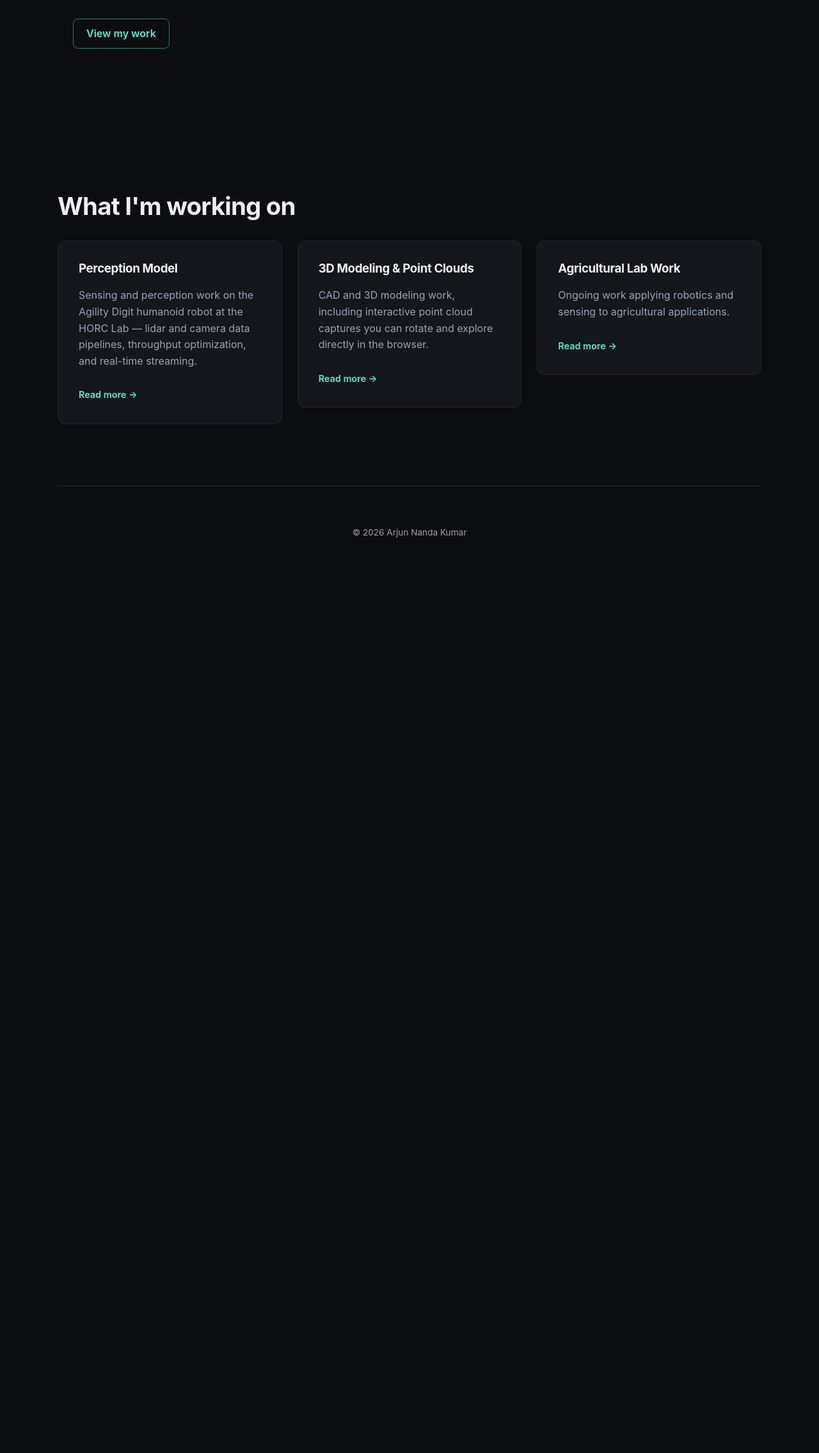
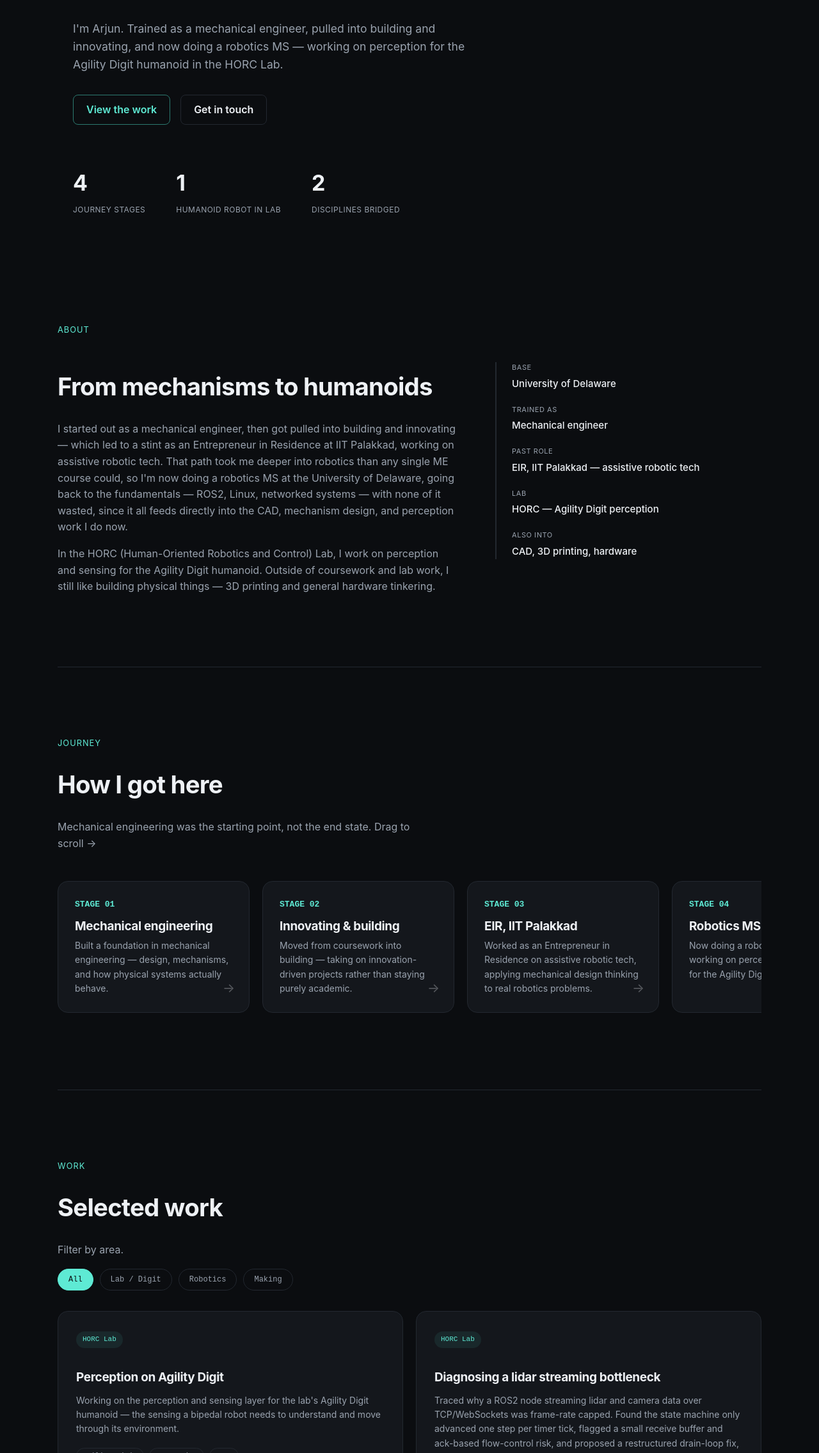
Before and after one commit to ArjunNanda-Kumar/ArjunNanda-Kumar.github.io, an Astro site: page / in a window 1280 px wide. Shown: the part 529-2800 px from the top of the page at 64% size. Before the commit the page ends 1434 px from the top, so only its background shows below. Built offline with nearby package versions, Linux system fonts and the light colour scheme; Astro itself is replaced by a stand-in of ours.

Commit message:
Add real content: about, journey, work grid

```diff
--- /dev/null
+++ b/src/components/Journey.tsx
@@ -0,0 +1,78 @@
+import { motion } from "framer-motion";
+
+const stages = [
+  {
+    num: "STAGE 01",
+    title: "Mechanical engineering",
+    desc: "Built a foundation in mechanical engineering — design, mechanisms, and how physical systems actually behave.",
+  },
+  {
+    num: "STAGE 02",
+    title: "Innovating & building",
+    desc: "Moved from coursework into building — taking on innovation-driven projects rather than staying purely academic.",
+  },
+  {
+    num: "STAGE 03",
+    title: "EIR, IIT Palakkad",
+    desc: "Worked as an Entrepreneur in Residence on assistive robotic tech, applying mechanical design thinking to real robotics problems.",
+  },
+  {
+    num: "STAGE 04",
+    title: "Robotics MS + HORC Lab",
+    desc: "Now doing a robotics MS at UD, working on perception and sensing for the Agility Digit humanoid.",
+  },
+];
+
+export default function Journey() {
+  return (
+    <div className="journey-scroller">
+      {stages.map((s, i) => (
+        <motion.div
+          key={s.num}
+          className="jcard"
+          initial={{ opacity: 0, y: 20 }}
+          whileInView={{ opacity: 1, y: 0 }}
+          viewport={{ once: true, margin: "-60px" }}
+          transition={{ duration: 0.5, delay: i * 0.08 }}
+          whileHover={{ y: -6 }}
+        >
+          <div className="stage-num">{s.num}</div>
+          <h3>{s.title}</h3>
+          <p>{s.desc}</p>
+          <div className="arrow">&rarr;</div>
+        </motion.div>
+      ))}
+
+      <style>{`
+        .journey-scroller {
+          display: flex;
+          gap: 20px;
+          overflow-x: auto;
+          padding: 30px 4px 24px;
+          margin-top: 8px;
+          scroll-snap-type: x proximity;
+        }
+        .journey-scroller::-webkit-scrollbar { height: 5px; }
+        .journey-scroller::-webkit-scrollbar-thumb { background: var(--border); border-radius: 4px; }
+        .jcard {
+          flex: 0 0 300px;
+          scroll-snap-align: start;
+          background: var(--bg-elevated);
+          border: 1px solid var(--border);
+          border-radius: 16px;
+          padding: 26px;
+          position: relative;
+        }
+        .jcard .stage-num {
+          font-family: monospace;
+          font-size: 13px;
+          color: var(--accent);
+          font-weight: 600;
+        }
+        .jcard h3 { font-size: 19px; margin: 12px 0 8px; }
+        .jcard p { font-size: 14px; margin: 0; }
+        .jcard .arrow { position: absolute; right: 22px; bottom: 22px; opacity: 0.3; font-size: 20px; }
+      `}</style>
+    </div>
+  );
+}
--- /dev/null
+++ b/src/components/WorkGrid.tsx
@@ -0,0 +1,142 @@
+import { useState } from "react";
+import { motion, AnimatePresence } from "framer-motion";
+
+const items = [
+  {
+    cat: "lab",
+    tag: "HORC Lab",
+    title: "Perception on Agility Digit",
+    desc: "Working on the perception and sensing layer for the lab's Agility Digit humanoid — the sensing a bipedal robot needs to understand and move through its environment.",
+    meta: ["Agility Digit", "Perception", "ROS2"],
+  },
+  {
+    cat: "lab",
+    tag: "HORC Lab",
+    title: "Diagnosing a lidar streaming bottleneck",
+    desc: "Traced why a ROS2 node streaming lidar and camera data over TCP/WebSockets was frame-rate capped. Found the state machine only advanced one step per timer tick, flagged a small receive buffer and ack-based flow-control risk, and proposed a restructured drain-loop fix, catching two bugs along the way.",
+    meta: ["ROS2", "Networking"],
+  },
+  {
+    cat: "lab",
+    tag: "HORC Lab",
+    title: "Soft robotic hand exoskeleton — summary",
+    desc: "Condensed a full academic report on soft robotic hand exoskeletons for stroke rehabilitation into a two-page brief for the team.",
+    meta: ["Rehab robotics", "Technical writing"],
+  },
+  {
+    cat: "robotics",
+    tag: "Robotics course",
+    title: "IMU data pipeline on a Raspberry Pi",
+    desc: "Full sensor-to-analysis pipeline on an assigned Pi Zero 2W with an IMU, over SSH. Wrote tilt_calculator.py, a ROS2 node processing live IMU data, and collected 6-channel IMU data to CSV, plotted with matplotlib and pandas.",
+    meta: ["ROS2 Jazzy", "Python"],
+  },
+  {
+    cat: "robotics",
+    tag: "Robotics course",
+    title: "ROS2 foundations, from zero",
+    desc: "Started with no terminal or Linux experience and worked through nodes, topics, pub/sub, and DDS hands-on in Ubuntu, then drove Turtlesim live via ros2 topic pub through a Docker + WSL2 setup.",
+    meta: ["ROS2 Humble", "Linux"],
+  },
+  {
+    cat: "making",
+    tag: "Making",
+    title: "3D printing workflow",
+    desc: "Print planning and slicing in Bambu Studio on a dual-GPU laptop. Traced a blank 3D viewport back to the wrong GPU being used and fixed it via Windows graphics settings.",
+    meta: ["Bambu Studio", "Hardware"],
+  },
+];
+
+const filters = [
+  { key: "all", label: "All" },
+  { key: "lab", label: "Lab / Digit" },
+  { key: "robotics", label: "Robotics" },
+  { key: "making", label: "Making" },
+];
+
+export default function WorkGrid() {
+  const [active, setActive] = useState("all");
+  const visible = items.filter((i) => active === "all" || i.cat === active);
+
+  return (
+    <div>
+      <div className="filters">
+        {filters.map((f) => (
+          <button
+            key={f.key}
+            className={`filter-btn ${active === f.key ? "active" : ""}`}
+            onClick={() => setActive(f.key)}
+          >
+            {f.label}
+          </button>
+        ))}
+      </div>
+
+      <div className="work-grid">
+        <AnimatePresence mode="popLayout">
+          {visible.map((item) => (
+            <motion.div
+              key={item.title}
+              className="wcard"
+              layout
+              initial={{ opacity: 0, y: 16 }}
+              animate={{ opacity: 1, y: 0 }}
+              exit={{ opacity: 0, y: -16 }}
+              transition={{ duration: 0.3 }}
+              whileHover={{ y: -4 }}
+            >
+              <span className="cat-tag">{item.tag}</span>
+              <h3>{item.title}</h3>
+              <p>{item.desc}</p>
+              <div className="meta">
+                {item.meta.map((m) => (
+                  <span key={m}>{m}</span>
+                ))}
+              </div>
+            </motion.div>
+          ))}
+        </AnimatePresence>
+      </div>
+
+      <style>{`
+        .filters { display: flex; gap: 10px; flex-wrap: wrap; margin-bottom: 32px; }
+        .filter-btn {
+          font-family: monospace;
+          font-size: 12px;
+          padding: 9px 16px;
+          border-radius: 100px;
+          border: 1px solid var(--border);
+          background: transparent;
+          color: var(--text-dim);
+          cursor: pointer;
+          transition: all 0.2s ease;
+        }
+        .filter-btn.active { background: var(--accent); color: var(--bg); border-color: var(--accent); }
+        .filter-btn:hover:not(.active) { border-color: var(--accent); color: var(--text); }
+        .work-grid { display: grid; grid-template-columns: repeat(2, 1fr); gap: 20px; }
+        @media (max-width: 760px) { .work-grid { grid-template-columns: 1fr; } }
+        .wcard { background: var(--bg-elevated); border: 1px solid var(--border); border-radius: 16px; padding: 28px; }
+        .wcard .cat-tag {
+          font-family: monospace;
+          font-size: 11px;
+          color: var(--accent);
+          background: rgba(94, 234, 212, 0.08);
+          display: inline-block;
+          padding: 4px 10px;
+          border-radius: 100px;
+          margin-bottom: 16px;
+        }
+        .wcard h3 { font-size: 19px; margin-bottom: 10px; color: var(--text); }
+        .wcard p { font-size: 14px; }
+        .wcard .meta { margin-top: 18px; display: flex; gap: 8px; flex-wrap: wrap; }
+        .wcard .meta span {
+          font-size: 11px;
+          font-family: monospace;
+          color: var(--text-dim);
+          border: 1px solid var(--border);
+          padding: 3px 9px;
+          border-radius: 100px;
+        }
+      `}</style>
+    </div>
+  );
+}
--- a/src/pages/index.astro
+++ b/src/pages/index.astro
@@ -1,115 +1,127 @@
 ---
 import BaseLayout from "../layouts/BaseLayout.astro";
 import Reveal from "../components/Reveal.tsx";
-
-const projects = [
-  {
-    href: "/projects/perception",
-    title: "Perception Model",
-    blurb:
-      "Sensing and perception work on the Agility Digit humanoid robot at the HORC Lab — lidar and camera data pipelines, throughput optimization, and real-time streaming.",
-  },
-  {
-    href: "/projects/point-cloud",
-    title: "3D Modeling & Point Clouds",
-    blurb:
-      "CAD and 3D modeling work, including interactive point cloud captures you can rotate and explore directly in the browser.",
-  },
-  {
-    href: "/projects/agriculture",
-    title: "Agricultural Lab Work",
-    blurb:
-      "Ongoing work applying robotics and sensing to agricultural applications.",
-  },
-];
+import Journey from "../components/Journey.tsx";
+import WorkGrid from "../components/WorkGrid.tsx";
 ---
 
 <BaseLayout title="Home">
   <section class="hero container">
     <Reveal client:visible>
-      <p class="eyebrow">Robotics · Perception · 3D Modeling</p>
-      <h1>Hi, I'm Arjun <span class="accent">Nanda Kumar</span>.</h1>
+      <p class="eyebrow">Mechanical engineer &rarr; robotics MS &middot; University of Delaware</p>
+      <h1>Engineering things that <span class="accent">sense, move, and hold together.</span></h1>
       <p class="lede">
-        Mechanical engineer turned robotics researcher. Currently pursuing my
-        MS in Robotics at the University of Delaware and working in the HORC
-        (Human-Oriented Robotics and Control) Lab, focused on perception and
-        sensing for humanoid robots — alongside 3D modeling and agricultural
-        robotics work.
+        I'm Arjun. Trained as a mechanical engineer, pulled into building and
+        innovating, and now doing a robotics MS — working on perception for
+        the Agility Digit humanoid in the HORC Lab.
       </p>
       <div class="hero-actions">
-        <a href="/projects/perception" class="btn">View my work</a>
+        <a href="#work" class="btn">View the work</a>
+        <a href="#contact" class="btn btn-ghost">Get in touch</a>
+      </div>
+      <div class="stat-row">
+        <div><div class="stat-num">4</div><div class="stat-label">Journey stages</div></div>
+        <div><div class="stat-num">1</div><div class="stat-label">Humanoid robot in lab</div></div>
+        <div><div class="stat-num">2</div><div class="stat-label">Disciplines bridged</div></div>
       </div>
     </Reveal>
   </section>
 
-  <section class="section container">
+  <section id="about" class="section container">
     <Reveal client:visible>
-      <h2>What I'm working on</h2>
+      <p class="eyebrow">About</p>
+      <div class="about-grid">
+        <div>
+          <h2>From mechanisms to humanoids</h2>
+          <p>
+            I started out as a mechanical engineer, then got pulled into
+            building and innovating — which led to a stint as an Entrepreneur
+            in Residence at IIT Palakkad, working on assistive robotic tech.
+            That path took me deeper into robotics than any single ME course
+            could, so I'm now doing a robotics MS at the University of
+            Delaware, going back to the fundamentals — ROS2, Linux, networked
+            systems — with none of it wasted, since it all feeds directly
+            into the CAD, mechanism design, and perception work I do now.
+          </p>
+          <p>
+            In the HORC (Human-Oriented Robotics and Control) Lab, I work on
+            perception and sensing for the Agility Digit humanoid. Outside
+            of coursework and lab work, I still like building physical
+            things — 3D printing and general hardware tinkering.
+          </p>
+        </div>
+        <dl class="facts">
+          <dt>Base</dt><dd>University of Delaware</dd>
+          <dt>Trained as</dt><dd>Mechanical engineer</dd>
+          <dt>Past role</dt><dd>EIR, IIT Palakkad — assistive robotic tech</dd>
+          <dt>Lab</dt><dd>HORC — Agility Digit perception</dd>
+          <dt>Also into</dt><dd>CAD, 3D printing, hardware</dd>
+        </dl>
+      </div>
     </Reveal>
-    <div class="grid">
-      {projects.map((project, i) => (
-        <Reveal client:visible delay={i * 0.1}>
-          <a href={project.href} class="card project-card">
-            <h3>{project.title}</h3>
-            <p>{project.blurb}</p>
-            <span class="read-more">Read more &rarr;</span>
-          </a>
-        </Reveal>
-      ))}
-    </div>
+  </section>
+
+  <section id="journey" class="section container">
+    <Reveal client:visible>
+      <p class="eyebrow">Journey</p>
+      <h2>How I got here</h2>
+      <p class="section-sub">Mechanical engineering was the starting point, not the end state. Drag to scroll &rarr;</p>
+    </Reveal>
+    <Journey client:visible />
+  </section>
+
+  <section id="work" class="section container">
+    <Reveal client:visible>
+      <p class="eyebrow">Work</p>
+      <h2>Selected work</h2>
+      <p class="section-sub">Filter by area.</p>
+    </Reveal>
+    <Reveal client:visible delay={0.1}>
+      <WorkGrid client:visible />
+    </Reveal>
+
+    <Reveal client:visible delay={0.15}>
+      <div class="project-links">
+        <a href="/projects/perception" class="btn btn-ghost">Perception model deep-dive &rarr;</a>
+        <a href="/projects/point-cloud" class="btn btn-ghost">3D / point cloud deep-dive &rarr;</a>
+        <a href="/projects/agriculture" class="btn btn-ghost">Agricultural lab deep-dive &rarr;</a>
+      </div>
+    </Reveal>
+  </section>
+
+  <section id="contact" class="section container">
+    <Reveal client:visible>
+      <p class="eyebrow">Contact</p>
+      <h2>Let's talk</h2>
+      <p class="section-sub">Open to research collaborations, robotics projects, and internship conversations.</p>
+      <div class="hero-actions">
+        <a href="mailto:you@example.com" class="btn">you@example.com</a>
+        <a href="https://www.linkedin.com/in/arjunnandakumar/" class="btn btn-ghost" target="_blank" rel="noopener">LinkedIn</a>
+      </div>
+    </Reveal>
   </section>
 </BaseLayout>
 
 <style>
-  .hero {
-    padding: 140px 24px 96px;
-  }
+  .hero { padding: 140px 24px 60px; }
+  .eyebrow { text-transform: uppercase; letter-spacing: 0.08em; font-size: 0.8rem; color: var(--accent); margin-bottom: 12px; }
+  h1 { max-width: 780px; }
+  .lede { max-width: 620px; font-size: 1.1rem; margin-top: 20px; }
+  .hero-actions { margin-top: 32px; display: flex; gap: 16px; flex-wrap: wrap; }
+  .btn-ghost { background: transparent; border-color: var(--border); color: var(--text); }
+  .btn-ghost:hover { border-color: var(--accent); background: transparent; color: var(--accent); transform: translateY(-2px); }
+  .stat-row { display: flex; gap: 48px; margin-top: 64px; flex-wrap: wrap; }
+  .stat-num { font-size: 34px; font-weight: 700; color: var(--text); }
+  .stat-label { font-size: 12px; color: var(--text-dim); margin-top: 4px; letter-spacing: 0.04em; text-transform: uppercase; }
 
-  .eyebrow {
-    text-transform: uppercase;
-    letter-spacing: 0.12em;
-    font-size: 0.8rem;
-    color: var(--accent);
-    margin-bottom: 12px;
-  }
+  .about-grid { display: grid; grid-template-columns: 1.2fr 0.8fr; gap: 60px; align-items: start; margin-top: 24px; }
+  @media (max-width: 820px) { .about-grid { grid-template-columns: 1fr; } }
+  .facts { border-left: 2px solid var(--border); padding-left: 24px; }
+  .facts dt { font-size: 11px; color: var(--text-dim); text-transform: uppercase; letter-spacing: 0.05em; margin-top: 20px; }
+  .facts dt:first-child { margin-top: 0; }
+  .facts dd { margin: 4px 0 0; font-size: 15px; font-weight: 500; color: var(--text); }
 
-  .lede {
-    max-width: 640px;
-    font-size: 1.1rem;
-  }
+  .section-sub { color: var(--text-dim); font-size: 16px; max-width: 560px; margin-top: 10px; }
 
-  .hero-actions {
-    margin-top: 32px;
-  }
-
-  .grid {
-    display: grid;
-    grid-template-columns: repeat(auto-fit, minmax(260px, 1fr));
-    gap: 24px;
-    margin-top: 32px;
-  }
-
-  .project-card {
-    text-decoration: none;
-    display: block;
-    transition: transform 0.2s ease, border-color 0.2s ease;
-  }
-
-  .project-card:hover {
-    transform: translateY(-4px);
-    border-color: var(--accent-dim);
-  }
-
-  .project-card h3 {
-    margin-top: 0;
-    color: var(--text);
-  }
-
-  .read-more {
-    display: inline-block;
-    margin-top: 12px;
-    color: var(--accent);
-    font-size: 0.9rem;
-    font-weight: 600;
-  }
+  .project-links { display: flex; gap: 20px; flex-wrap: wrap; margin-top: 40px; }
 </style>
```
